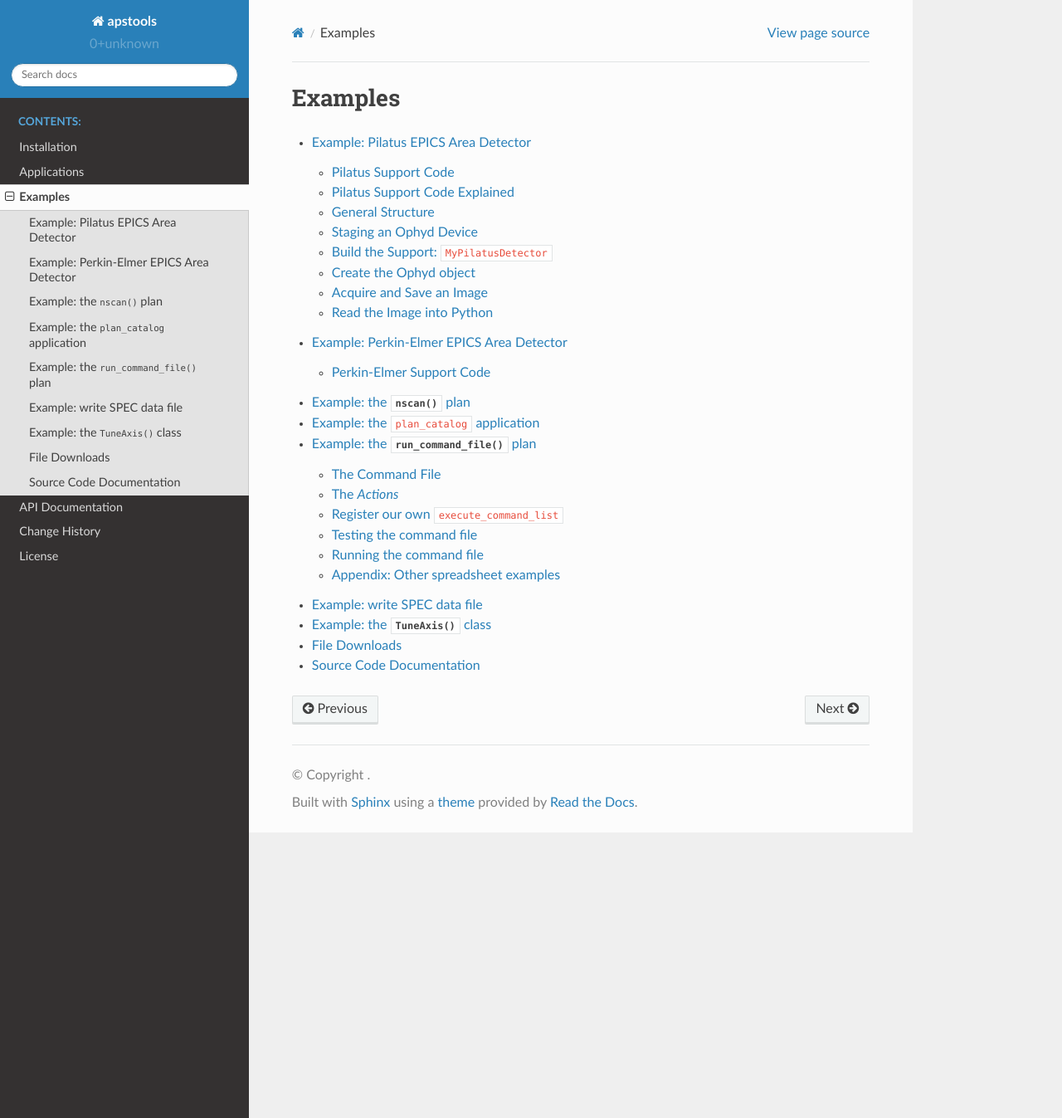
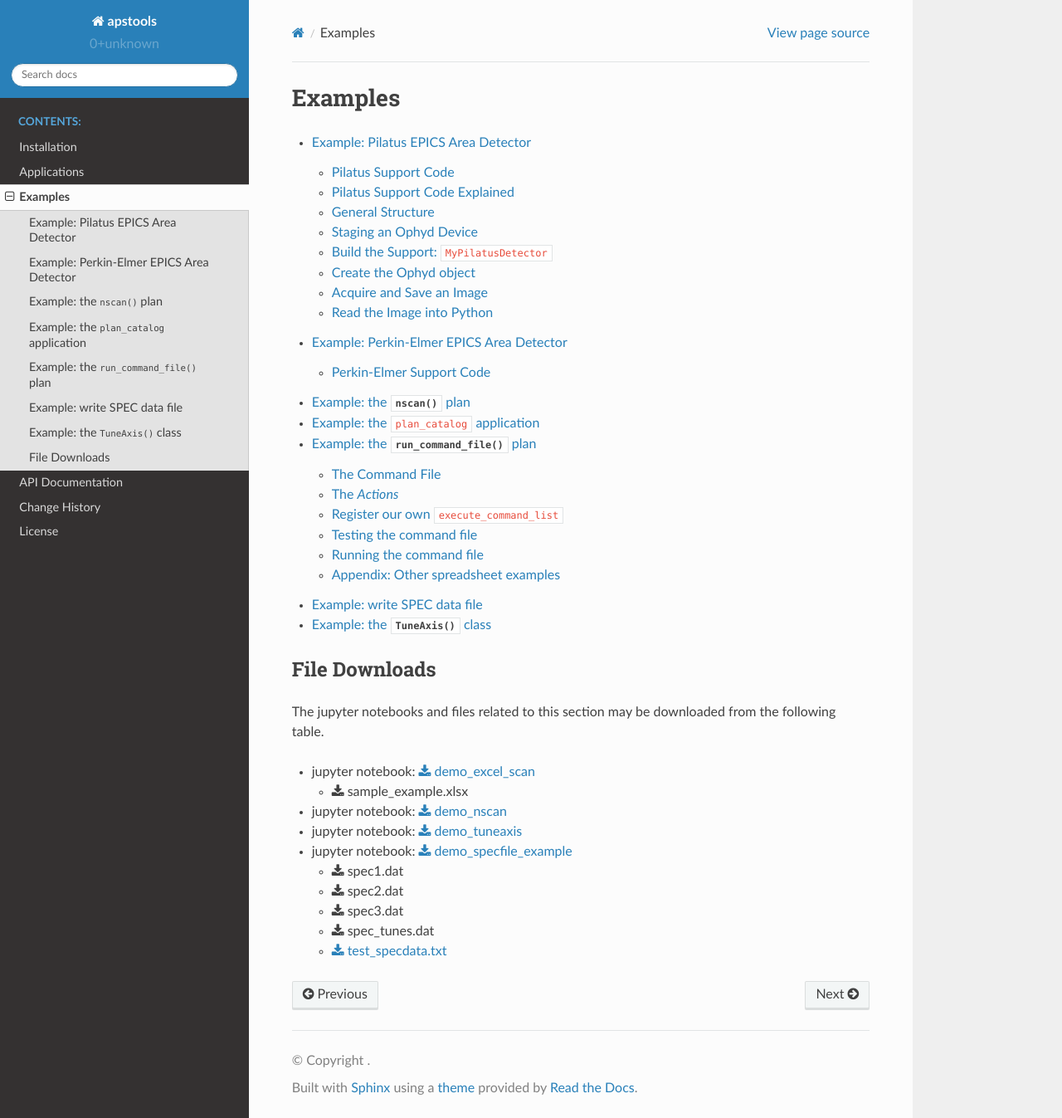
Before and after one commit to dogrecajb/apstools, a Sphinx documentation site: the page built from docs/source/examples/index.rst, in a window 1280 px wide and 1347 px high. Shown: the whole window at 83% size. Built offline with Sphinx 7.4.7 and the Read the Docs theme 2.0.0, drawn with Linux system fonts in a browser that asks for light colours.

Commit message:
MNT #594 delete plan_catalog

```diff
--- a/CHANGES.rst
+++ b/CHANGES.rst
@@ -43,6 +43,7 @@
 
 ``snapshot/``: Moved ``snapshot`` application and related files to a subdirectory.
 
+Removed `apstools_plan_catalog` application and related support.
 
 Maintenance
 ---------------
--- a/docs/source/applications/index.rst
+++ b/docs/source/applications/index.rst
@@ -16,7 +16,6 @@
 =====================================================   =================================
 application                                             purpose
 =====================================================   =================================
-:ref:`apstools_plan_catalog <example_plan_catalog>`     summary list of all scans in the databroker
 :ref:`bluesky_snapshot`                                 Take a snapshot of a list of EPICS PVs and record it in the databroker.
 :ref:`spec2ophyd`                                       read SPEC config file and convert to ophyd setup commands
 =====================================================   =================================
--- a/docs/source/examples/index.rst
+++ b/docs/source/examples/index.rst
@@ -9,5 +9,24 @@
 
    _*
 
-   downloads
-   source
+
+.. _examples_downloads:
+
+File Downloads
+++++++++++++++++++
+
+The jupyter notebooks and files related to this section may be downloaded from the following table.
+
+* jupyter notebook: :download:`demo_excel_scan <../resources/excel_scan.ipynb>`
+
+  * :download:`sample_example.xlsx <../resources/sample_example.xlsx>`
+
+* jupyter notebook: :download:`demo_nscan <../resources/demo_nscan.ipynb>`
+* jupyter notebook: :download:`demo_tuneaxis <../resources/demo_tuneaxis.ipynb>`
+* jupyter notebook: :download:`demo_specfile_example <../resources/demo_specfile_example.ipynb>`
+
+  * :download:`spec1.dat <../resources/spec1.dat>`
+  * :download:`spec2.dat <../resources/spec2.dat>`
+  * :download:`spec3.dat <../resources/spec3.dat>`
+  * :download:`spec_tunes.dat <../resources/spec_tunes.dat>`
+  * :download:`test_specdata.txt <../resources/test_specdata.txt>`
--- a/docs/source/examples/source.rst
+++ /dev/null
@@ -1,8 +0,0 @@
-
-.. _example_source:
-
-Source Code Documentation
-======================================
-
-.. automodule:: apstools.examples
-    :members:
--- a/setup.py
+++ b/setup.py
@@ -18,7 +18,6 @@
 
 __entry_points__ = {
     "console_scripts": [
-        "apstools_plan_catalog = apstools.examples:main",
         "bluesky_snapshot = apstools.snapshot.application:snapshot_cli",
         "bluesky_snapshot_viewer = apstools.snapshot.application:snapshot_gui",
         "spec2ophyd = apstools.migration.spec2ophyd:main",
```
Also changed, not shown: docs/source/examples/downloads.rst (deleted, +0 -21 lines), 1 other file.
